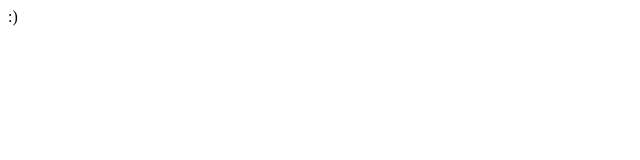
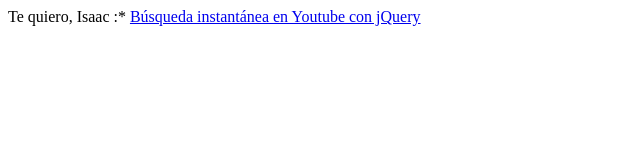
Before and after one commit to Deilusia/deilusia.github.com, a plain HTML site: page index.html in a window 1280 px wide. Shown: the whole page, without its empty margins (0-640 px from the left). Drawn offline with Linux system fonts and the light colour scheme.

Commit message:
youtube search

```diff
--- a/index.html
+++ b/index.html
@@ -2,6 +2,7 @@
 <head>
     </head>
     <body>
-        :)
-        </body>
+        Te quiero, Isaac :*
+        <a href="http://deilusia.github.com/youtube-search/" target="_blank">B&uacute;squeda instant&aacute;nea en Youtube con jQuery</a>
+    </body>
 </html>
```
Also changed, not shown: 1 other file.
